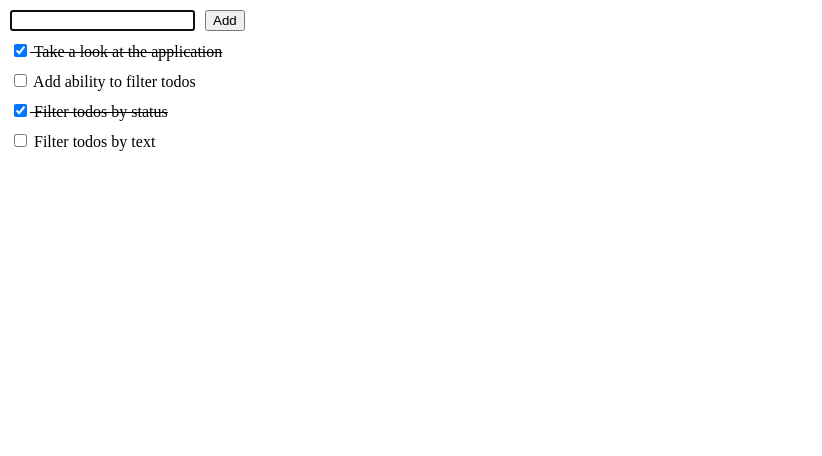
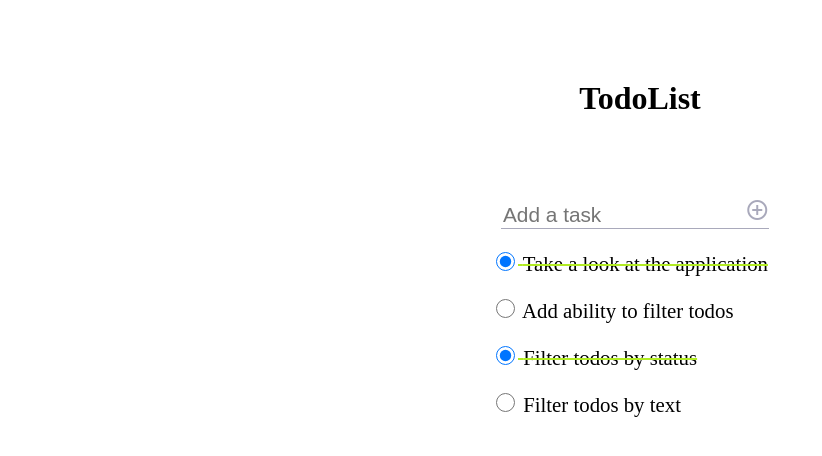
Before and after one commit to blsdotrocks/TodoList, a website built with webpack: page index.html in a window 1280 px wide. Shown: the whole page, without its empty margins (0-822 px from the left). Built offline with nearby package versions, Linux system fonts and the light colour scheme; a web font is replaced by a local one.

Commit message:
WEB-110: Melhore a aparência visual da aplicação

```diff
--- a/package.json
+++ b/package.json
@@ -18,10 +18,12 @@
     "babel-preset-es2015": "^6.3.13",
     "babel-runtime": "^6.3.19",
     "css-loader": "^0.23.1",
+    "extract-text-webpack-plugin": "^1.0.1",
     "style-loader": "^0.13.0",
     "webpack": "^1.12.11"
   },
   "devDependencies": {
+    "babel-preset-react": "^6.16.0",
     "webpack-dev-server": "^1.16.2"
   }
 }
--- a/src/css/main.css
+++ b/src/css/main.css
@@ -1,24 +1,98 @@
+@import url('https://fonts.googleapis.com/css?family=Droid+Serif:400,700');
+@import url('https://fonts.googleapis.com/icon?family=Material+Icons');
+
+*, *:after, *:before {
+    box-sizing: border-box;
+}
+
 html, body, .todo {
     margin: 0;
     padding: 0;
+    display: flex;
+    flex-direction: column;
+    align-items: center;
+    font-size: 100%;
+    width: auto;
+    font-family: 'Droid Serif', serif;
+}
+
+#app {
+    width: 100%;
 }
 
 .todo {
     list-style-type: none;
 }
 
+.todo--title {
+    font-weight: bold;
+    width: 100%;
+    text-align: center;
+    font-size: 2rem;
+    margin: 5rem 0;
+}
+
 .todo__input, .todo__item {
     margin: 10px;
+    width: 100%;
+    font-size: 1.3rem;
+}
+
+.todo__item:hover {
+    cursor: default;
+    background-color: #F2F2F2;
+}
+
+#todoInput {
+    width: 90%;
+}
+
+input[type=text] {
+    border: none;
+    border-bottom: 1px solid #A9A9BB;
+    font-size: 1.3rem;
+}
+
+input[type=text]:focus {
+    outline: none;
+}
+
+.filter {
+    text-align: center;
+    margin: 5rem 1rem 5rem 0;
+}
+
+.filter:last-child {
+    margin-right: 0;
+}
+
+span {
+    color: #000;
 }
 
 .todo__item--done {
     text-decoration: line-through;
+    color: #B1EB22;
+    bottom: 110px;
 }
 
 #addTodo {
-    margin-left: 10px;
+    margin-left: -30px;
+    border: none;
+    background: none
+}
+
+input[type=radio] {
+    width: 19px;
+    height: 19px;
+    cursor: pointer;
 }
 
 .close {
     display: none;
 }
+
+.material-icons {
+    color: #A9A9BB;
+    cursor: pointer;
+}
--- a/src/js/view.js
+++ b/src/js/view.js
@@ -35,7 +35,7 @@ function renderAddTodoAtBottom(input, todoList) {
 }
 
 function renderInput() {
-    return `<div class="todo__input"><input type="text" id="todoInput" autofocus><button id="addTodo">Add</button></div>`;
+    return renderTodoTitle() + `<div class="todo__input"><input type="text" id="todoInput" autofocus placeholder="Add a task"><button id="addTodo"><i class="material-icons">add_circle_outline</i></button></div>`;
 }
 
 function renderTodos(todoItems) {
@@ -45,13 +45,17 @@ function renderTodos(todoItems) {
 function renderTodoItem(todo) {
     const todoClass = `todo__item todo__item--${todo.done ? 'done' : 'open'}`;
     return `<li class="${todoClass}">
-        <input class="js_toggle_todo" type="checkbox" data-id="${todo.id}"${todo.done ? ' checked' : ''}>
-        ${todo.text}
+        <input class="js_toggle_todo" type="radio" data-id="${todo.id}"${todo.done ? ' checked' : ''}>
+        <span>${todo.text}</span>
     </li>`;
 }
 
+function renderTodoTitle() {
+    return `<h1 class="todo--title">TodoList</h1>`;
+}
+
 function getFilter(input, todoList) {
-    return `<form>
+    return `<form class="filter">
         <label>
             <input id="all" type="radio" name="filter" value="all" checked>Todos
         </label>
--- a/webpack.config.js
+++ b/webpack.config.js
@@ -12,6 +12,7 @@ module.exports = {
             {
                 loader: 'babel',
                 test: /\.js$/,
+                exclude: /node_modules/,
                 include: [path.resolve(__dirname, 'src', 'js')],
                 query: {
                     plugins: ['transform-runtime'],
```
Also changed, not shown: dist/bundle.js, 1 other file.
